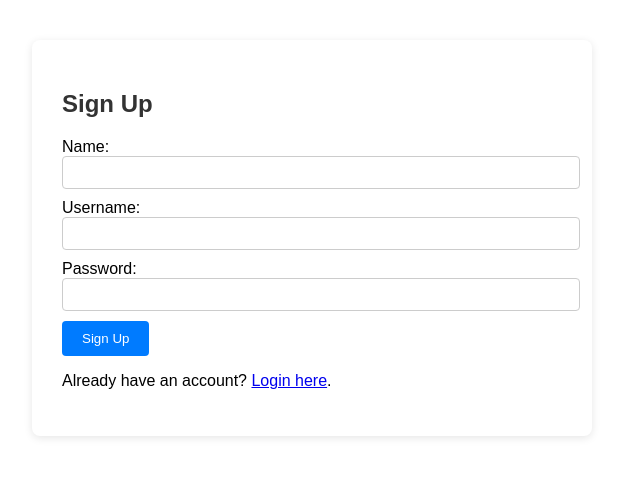
After one commit to manokrishnaabhiram/support_opp, a Flask app: page /signup in a window 1280 px wide. The commit adds this page. Shown: the top 477 px of the page, without its empty margins (328-968 px from the left). Run offline with Flask 3, Linux system fonts and the light colour scheme; data that the repository does not hold is empty.

Commit message:
Added signup functionality

```diff
--- a/app.py
+++ b/app.py
@@ -7,6 +7,28 @@ import pymysql
 
 app = Flask(__name__)
 app.secret_key = 'supersecretkey'  # For session management
+
+# --- Signup Route ---
+@app.route('/signup', methods=['GET', 'POST'])
+def signup():
+    if request.method == 'POST':
+        name = request.form['name']
+        username = request.form['username']
+        password = request.form['password']
+        conn = get_db()
+        c = conn.cursor()
+        # Check if username already exists
+        c.execute('SELECT * FROM users WHERE username=%s', (username,))
+        user = c.fetchone()
+        if user:
+            flash('Username already exists! Please choose another.')
+            return render_template('signup.html')
+        # Insert new user
+        c.execute('INSERT INTO users (username, password, name) VALUES (%s, %s, %s)', (username, password, name))
+        conn.commit()
+        flash('Signup successful! Please login.')
+        return redirect(url_for('login'))
+    return render_template('signup.html')
 
 # Logging setup
 if not os.path.exists('logs'):
@@ -41,8 +63,10 @@ def get_db():
 def init_db():
     conn = get_db()
     c = conn.cursor()
+    # Add 'name' column to users table for signup
     c.execute('''CREATE TABLE IF NOT EXISTS users (
         id INT AUTO_INCREMENT PRIMARY KEY,
+        name VARCHAR(100) NOT NULL,
         username VARCHAR(100) UNIQUE NOT NULL,
         password VARCHAR(100) NOT NULL
     )''')
--- a/templates/login.html
+++ b/templates/login.html
@@ -25,6 +25,7 @@
             <input type="password" name="password" required><br>
             <button type="submit">Login</button>
         </form>
+        <p>Don't have an account? <a href="{{ url_for('signup') }}">Sign up here</a>.</p>
     </div>
 </body>
 </html>
--- /dev/null
+++ b/templates/signup.html
@@ -0,0 +1,32 @@
+<!DOCTYPE html>
+<html lang="en">
+<head>
+    <meta charset="UTF-8">
+    <title>Sign Up</title>
+    <link rel="stylesheet" href="/static/style.css">
+</head>
+<body>
+    <div class="container">
+        <h2>Sign Up</h2>
+        {% with messages = get_flashed_messages() %}
+          {% if messages %}
+            <ul class="flashes">
+            {% for message in messages %}
+              <li>{{ message }}</li>
+            {% endfor %}
+            </ul>
+          {% endif %}
+        {% endwith %}
+        <form method="POST" action="{{ url_for('signup') }}">
+            <label for="name">Name:</label>
+            <input type="text" id="name" name="name" required><br>
+            <label for="username">Username:</label>
+            <input type="text" id="username" name="username" required><br>
+            <label for="password">Password:</label>
+            <input type="password" id="password" name="password" required><br>
+            <button type="submit">Sign Up</button>
+        </form>
+        <p>Already have an account? <a href="{{ url_for('login') }}">Login here</a>.</p>
+    </div>
+</body>
+</html>
```
Also changed, not shown: 1 other file.
